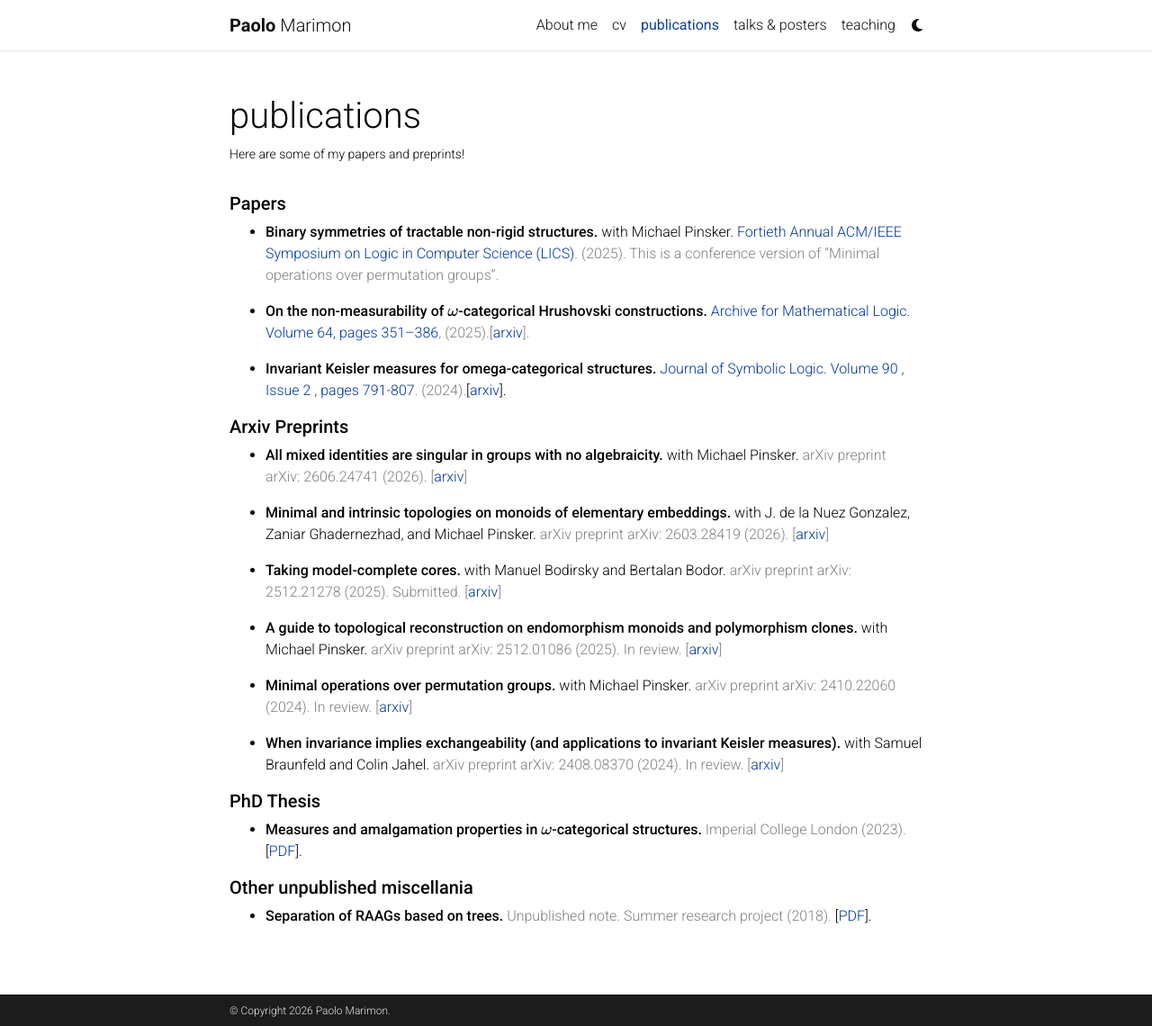
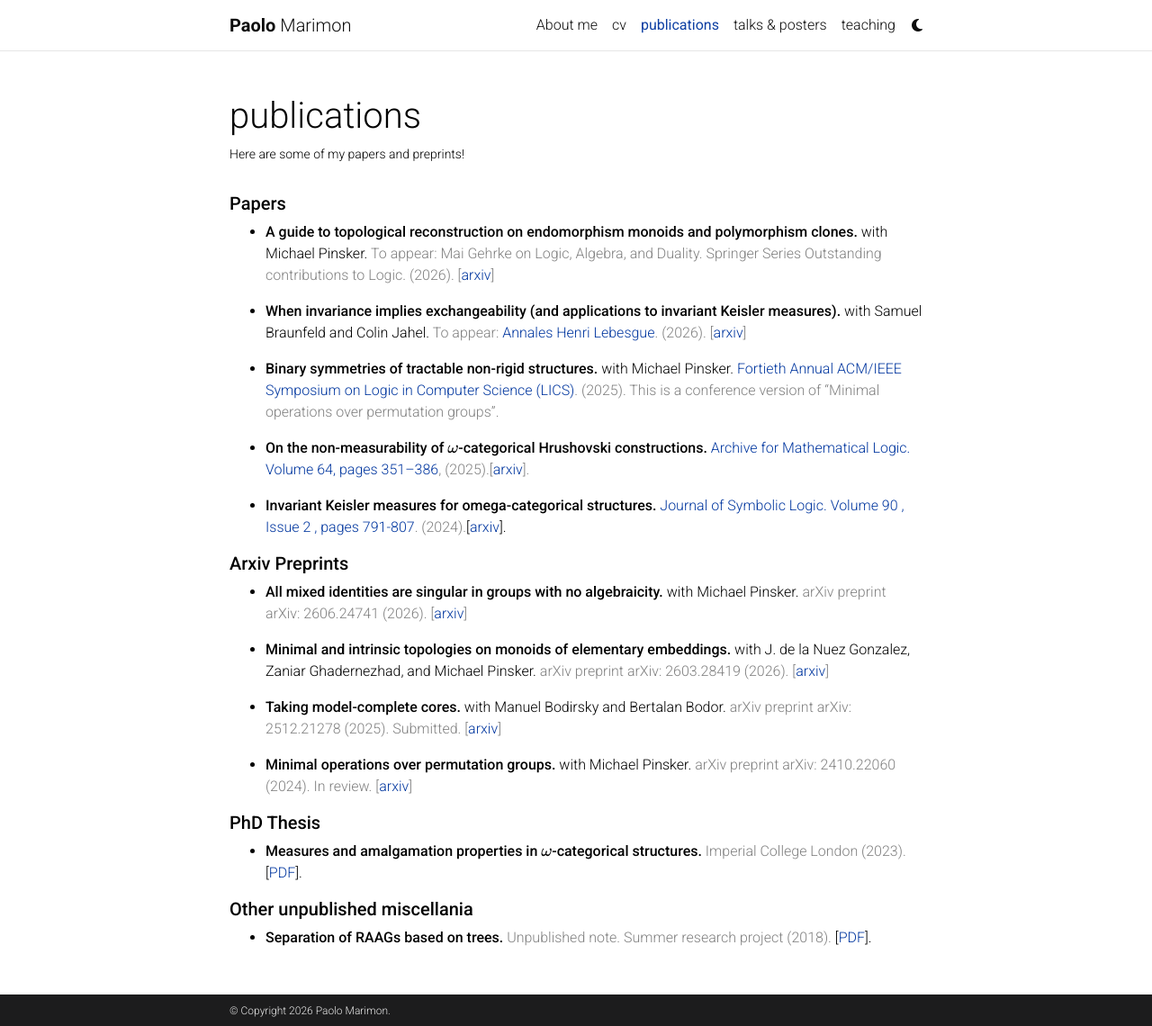
Before and after one commit to paolomarimon/paolomarimon.github.io, a Jekyll site: the page built from _pages/publications.md, in a window 1280 px wide and 1140 px high. Shown: the whole window at 90% size. Built offline with Jekyll 4.4.1, drawn with Linux system fonts in a browser that asks for light colours; comment, search, counter and statistics services are not loaded; a style sheet for code colours, icons or effects is not loaded.

Commit message:
Update publications.md

```diff
--- a/_pages/publications.md
+++ b/_pages/publications.md
@@ -7,6 +7,12 @@
 nav_order: 2
 ---
 ##### **Papers**
+* **A guide to topological reconstruction on endomorphism monoids and polymorphism clones.** with Michael Pinsker.
+  <span style="color:gray"> To appear: Mai Gehrke on Logic, Algebra, and Duality. Springer Series Outstanding contributions to Logic. (2026). [[arxiv](https://arxiv.org/abs/2512.01086)] </span>
+
+* **When invariance implies exchangeability (and applications to invariant Keisler measures).** with Samuel Braunfeld and Colin Jahel.
+  <span style="color:gray"> To appear: [Annales Henri Lebesgue](https://ahl.centre-mersenne.org/page/coming-articles/). (2026). [[arxiv](https://arxiv.org/abs/2408.08370)] </span>
+
 * **Binary symmetries of tractable non-rigid structures.** with Michael Pinsker.
   <span style="color:gray"> [Fortieth Annual ACM/IEEE Symposium on Logic in Computer Science (LICS)](https://doi.org/10.1109/LICS65433.2025.00036). (2025).
   This is a conference version of "Minimal operations over permutation groups".
@@ -28,14 +34,9 @@
 * **Taking model-complete cores.** with Manuel Bodirsky and Bertalan Bodor.
   <span style="color:gray"> arXiv preprint arXiv:	2512.21278   (2025). Submitted. [[arxiv](https://arxiv.org/abs/2512.21278)] </span>
 
-* **A guide to topological reconstruction on endomorphism monoids and polymorphism clones.** with Michael Pinsker.
-  <span style="color:gray"> arXiv preprint arXiv: 2512.01086  (2025). In review. [[arxiv](https://arxiv.org/abs/2512.01086)] </span>
-
 * **Minimal operations over permutation groups.** with Michael Pinsker.
   <span style="color:gray"> arXiv preprint arXiv: 2410.22060  (2024). In review. [[arxiv](https://arxiv.org/abs/2410.22060)] </span>
 
-* **When invariance implies exchangeability (and applications to invariant Keisler measures).** with Samuel Braunfeld and Colin Jahel.
-  <span style="color:gray"> arXiv preprint arXiv: 2408.08370 (2024). In review. [[arxiv](https://arxiv.org/abs/2408.08370)] </span>
 
 ##### **PhD Thesis**
 * **Measures and amalgamation properties in $$\omega$$-categorical structures.**
```
